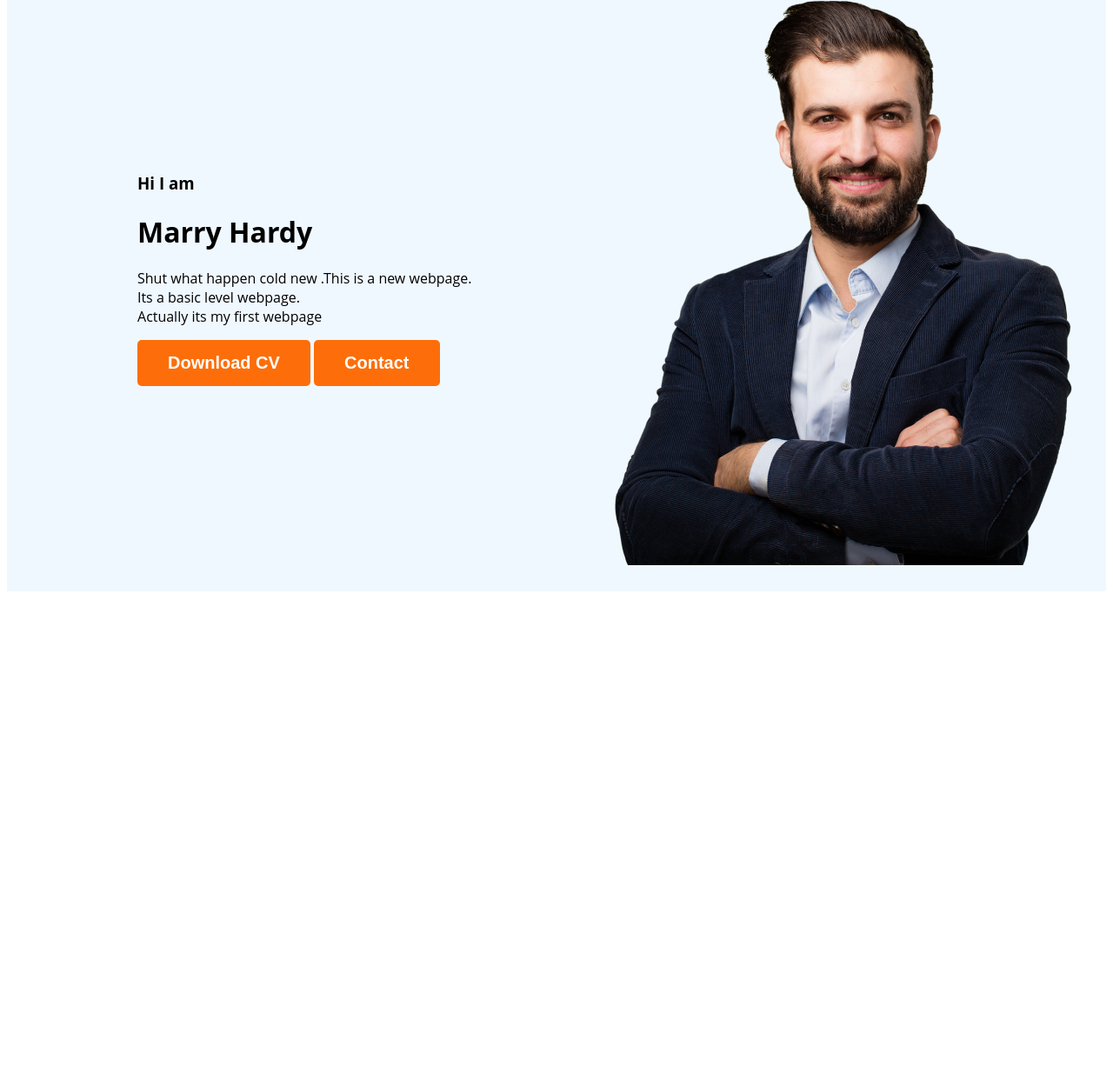
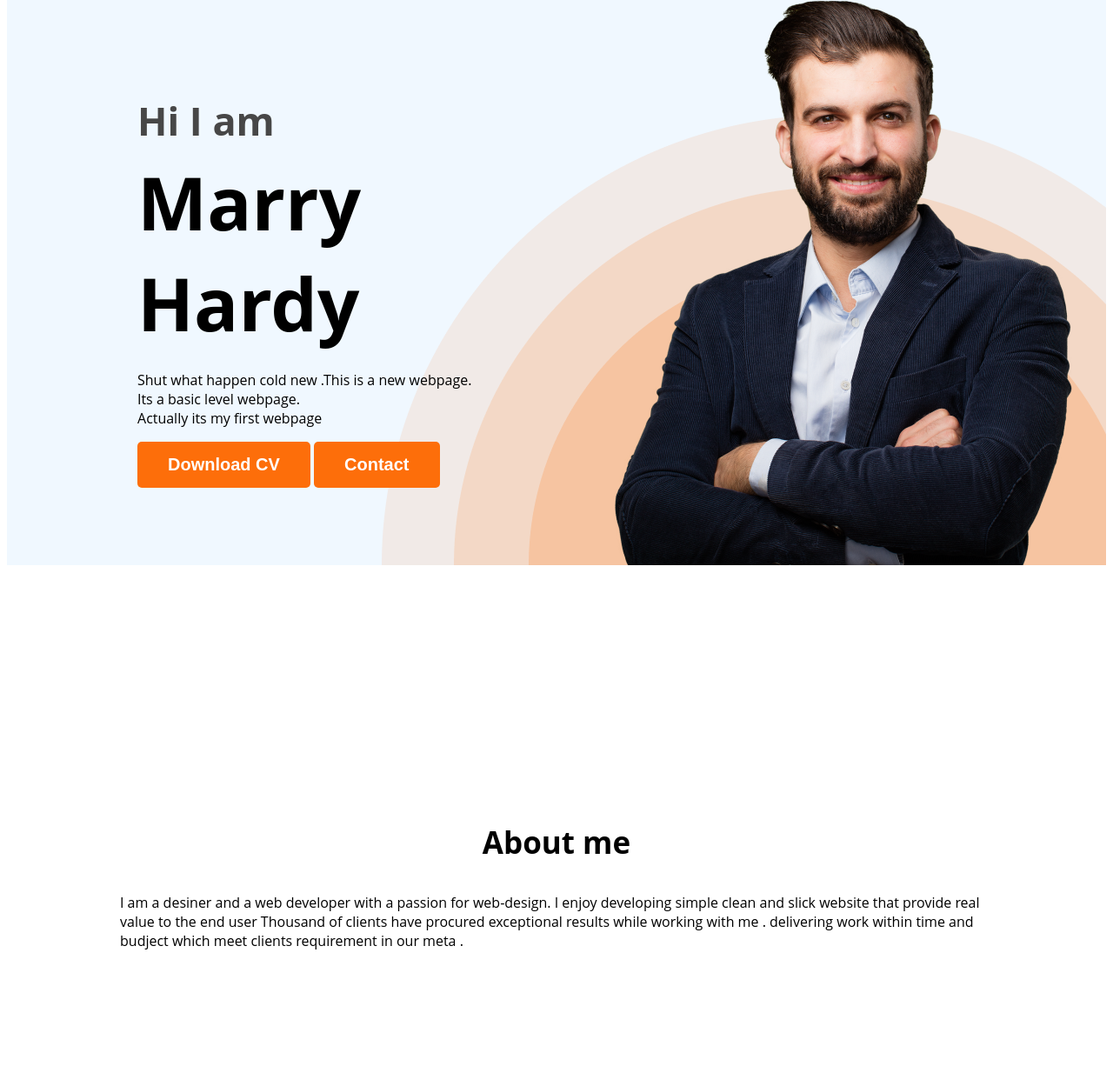
Before and after one commit to Imran775-CT/web-developer-portfolio, a plain HTML site: page index.html in a window 1280 px wide. Shown: the part 215-1441 px from the top of the page at 87% size. Before the commit the page ends 903 px from the top, so only its background shows below. Drawn offline with Linux system fonts and the light colour scheme.

Commit message:
about section created

```diff
--- a/index.html
+++ b/index.html
@@ -20,7 +20,7 @@
         <div class="banner-content">
           <h3 class="banner-greeting">Hi I am</h3>
           <h1 class="banner-title">Marry Hardy</h1>
-          <p>
+          <p class="banner-description">
             Shut what happen cold new .This is a new webpage. <br />
             Its a basic level webpage.
             <br />
@@ -32,7 +32,17 @@
         <img class="profile-pic" src="./images/hardy.png" alt="" />
       </div>
     </header>
-    <main></main>
+    <main>
+        <section class="about">
+            <h3 class="section-title">About me</h3>
+            I am a desiner and a web developer with a passion for web-design.
+            I enjoy developing simple clean and slick website that provide real
+             value to the end user
+        Thousand of clients have procured exceptional results while working with me .
+        delivering work within time and budject which meet clients requirement
+        in our meta .
+        </section>
+    </main>
     <footer></footer>
   </body>
 </html>
--- a/styles/portfolio.css
+++ b/styles/portfolio.css
@@ -14,6 +14,17 @@ body {
   font-size: 20px;
   font-weight: 700;
   padding: 15px 35px;
+}
+.section-title {
+  color: black;
+  text-align: center;
+  font-size: 35px;
+  font-weight: 700;
+}
+.section-description {
+  color: #474747;
+  text-align: center;
+  font-size: 18px;
 }
 
 .nav-title {
@@ -41,9 +52,12 @@ nav a {
 }
 .header {
   background-color: aliceblue;
+  background-image: url(../images/header_bg.png);
+  background-repeat: no-repeat;
+  background-position: bottom right;
 }
 .banner {
-  padding: 30px 30px 30px 150px;
+  padding: 30px 30px 0px 150px;
   display: flex;
   align-items: center;
   justify-content: space-between;
@@ -51,6 +65,26 @@ nav a {
 .banner-content {
   max-width: 500px;
 }
-.banner.profile-pic{
+.banner.profile-pic {
   width: 500px;
 }
+.banner-greeting {
+  font-size: 45px;
+  color: #474747;
+  margin-bottom: 0;
+}
+.banner-title {
+  font-size: 85px;
+  font-weight: 700px;
+  margin-top: 5px;
+  margin-bottom: 20px;
+}
+/* main section styles */
+
+/* about section styles */
+.about {
+  padding: 130px;
+  border-radius: 10px;
+  backround: #fff8f3;
+  margin: 130px 0;
+}
```
